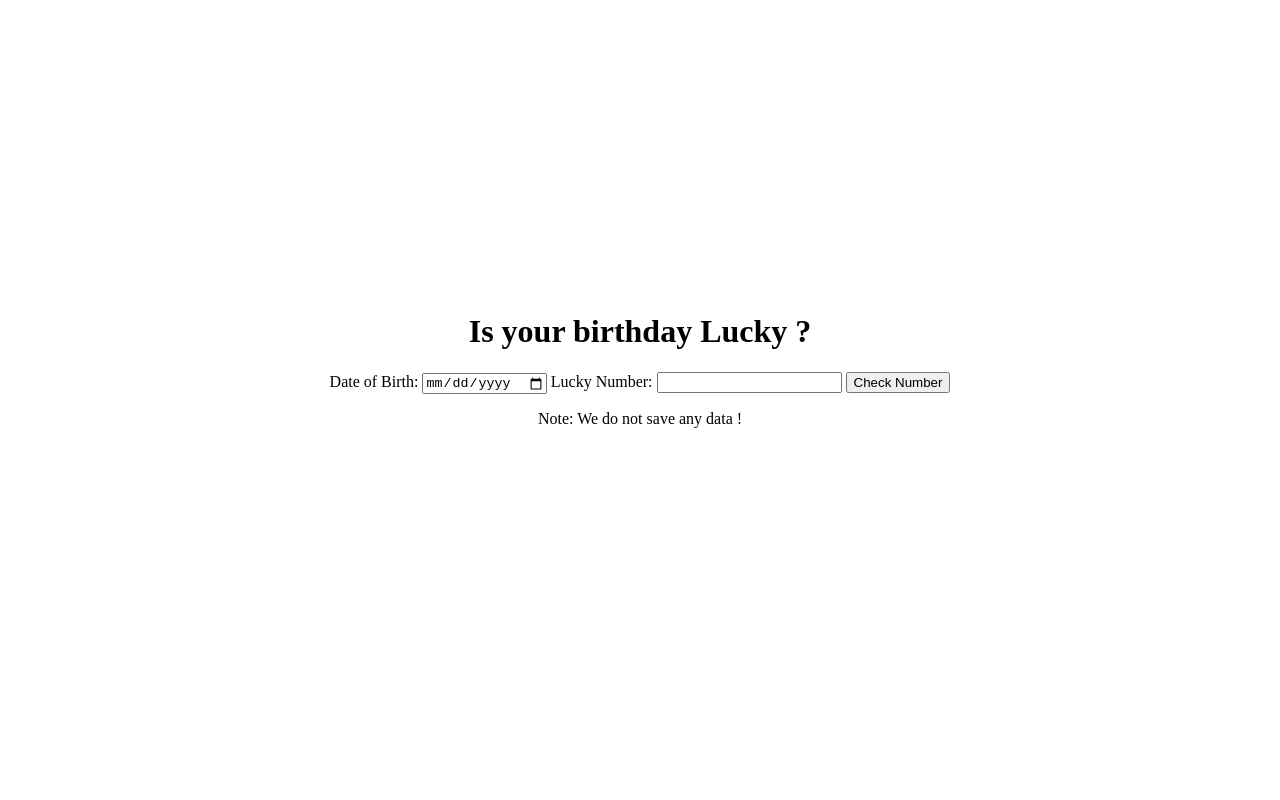
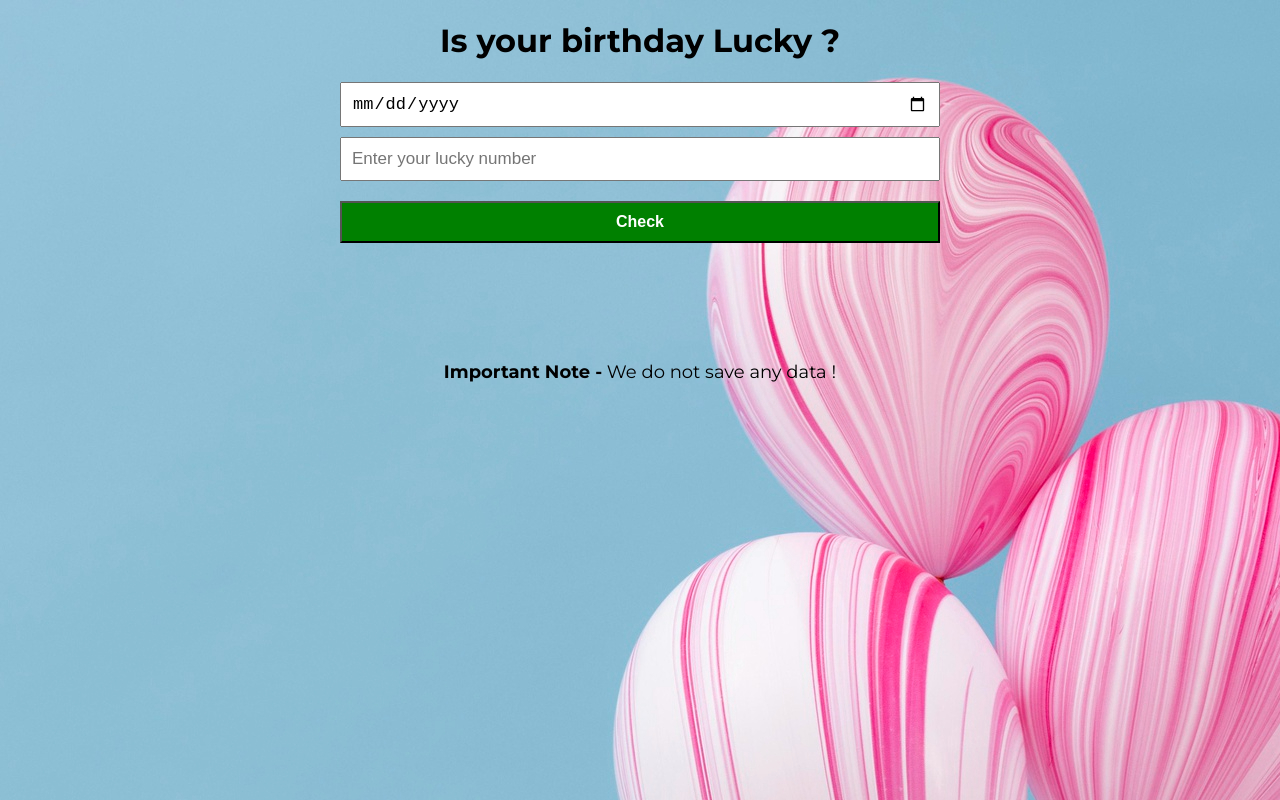
Before and after one commit to way2nizam/lucky-birthdate, a plain HTML site: page index.html in a window 1280 px wide. Drawn offline with Linux system fonts and the light colour scheme.

Commit message:
fix: code refactor

```diff
--- a/index.html
+++ b/index.html
@@ -5,31 +5,36 @@
     <meta charset="UTF-8">
     <meta http-equiv="X-UA-Compatible" content="IE=edge">
     <meta name="viewport" content="width=device-width, initial-scale=1.0">
-    <title>Luck Birthday</title>
+    <title>is your birthday lucky ?</title>
     <link rel="stylesheet" href="/main.css">
 </head>
 
 <body>
 
-    <div class="container">
-        <div>
-            <h1 class="heading">Is your birthday Lucky ?</h1>
+    <header class="heading">
+        <h1 class="heading">Is your birthday Lucky ?</h1>
+    </header>
 
-            <label for="input-date">Date of Birth: </label>
+    <section class="section1">
+
+        <div class="container">
+
+
+            <!-- <label for="input-date">Date of Birth: </label> -->
             <input type="date" id="input-date" />
 
-            <label for="lucky-number">Lucky Number: </label>
-            <input type="number" id="lucky-number">
+            <!-- <label for="lucky-number">Lucky Number: </label> -->
+            <input type="number" id="lucky-number" placeholder="Enter your lucky number">
 
-            <button id="check-btn">Check Number</button>
+            <button id="check-btn">Check</button>
 
             <div id="show-output"></div>
 
+            <p><strong>Important Note -</strong> We do not save any data !</p>
+        </div>
 
-            <p>Note: We do not save any data !</p>
 
-        </div>
-    </div>
+    </section>
 
 
     <script src="/index.js"></script>
--- a/index.js
+++ b/index.js
@@ -17,7 +17,7 @@ function dobCharSum(dobArray) {
 }
 
 function showMessage(message) {
-  showOutput.innerHTML = message;
+  showOutput.innerHTML = 'Result - ' + message;
 }
 
 function clickHandler() {
--- a/main.css
+++ b/main.css
@@ -1,7 +1,48 @@
-.container{
-    display: flex;
-    justify-content: center;
-    align-items: center;
-    min-height: 90vh;
-    text-align: center;
-  }
+@import url('https://fonts.googleapis.com/css2?family=Montserrat:wght@400;500;700&display=swap');
+
+
+:root {
+  --white-color:#ffffff;
+  --green-color:#008000;
+}
+
+body {
+  font-family: 'Montserrat', sans-serif;
+  text-align: center;
+  background-image: url('/images/birthday-ballons.jpg');
+}
+
+.container {
+  display: flex;
+  flex-direction: column;
+  max-width: 600px;
+  margin: auto;
+}
+
+#check-btn {
+  color: var(--white-color);
+  font-size: 16px;
+  font-weight: 700;
+  padding: 10px;
+  background-color: var(--green-color);
+  margin-top: 10px;
+}
+
+div.container > input {
+  margin-bottom: 10px;
+  padding: 10px;
+  font-size: 17px;
+}
+
+.section1 .container p {
+  font-size: 18px;
+}
+
+#show-output {
+  padding:10px;
+  margin-top: 40px;
+  margin-bottom: 40px;
+  font-size: 24px;
+  font-weight: bold;
+  color: var(--white-color);
+}
```
Also changed, not shown: images/birthday-ballons.jpg (added).
